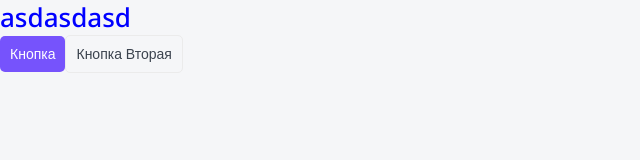
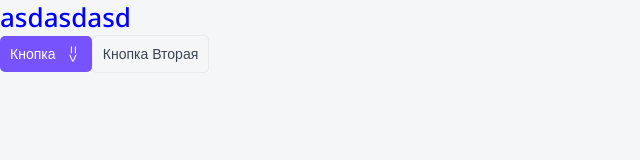
Before and after one commit to ViktorVertegel/rateme, a Next.js app: page / in a window 1280 px wide. Shown: the top 160 px of the page, without its empty margins (0-640 px from the left). Built offline with nearby package versions, Linux system fonts and the light colour scheme.

Commit message:
trtiy commit

```diff
--- a/components/Button/Button.module.css
+++ b/components/Button/Button.module.css
@@ -34,3 +34,14 @@
     color: var(--white);
     background-color: var(--primary);
 }
+
+.arrow {
+    display: inline-block;
+
+    margin-left: 10px;
+}
+
+.down {
+    transform: rotate(90deg);
+    transition: all 200ms;
+}
--- a/components/Button/Button.props.ts
+++ b/components/Button/Button.props.ts
@@ -3,4 +3,5 @@ import React, { ButtonHTMLAttributes, DetailedHTMLProps, ReactNode } from "react
 export interface ButtonProps extends DetailedHTMLProps<ButtonHTMLAttributes<HTMLButtonElement>, HTMLButtonElement> {
     children: ReactNode;
     appearance: 'primary' | 'ghost';
+    arrow?: 'down' | 'right' | 'none';
 }
--- a/components/Button/Button.tsx
+++ b/components/Button/Button.tsx
@@ -2,7 +2,7 @@ import { ButtonProps } from "./Button.props";
 import styles from './Button.module.css';
 import cn from 'classnames';
 
-export const Button = ({appearance, children, className, ...props}: ButtonProps):JSX.Element => {
+export const Button = ({appearance, arrow = 'none', children, className, ...props}: ButtonProps):JSX.Element => {
     return (
         <button
             className={cn(styles.button, className,  {
@@ -12,6 +12,12 @@ export const Button = ({appearance, children, className, ...props}: ButtonProps)
             {...props}
         >
             {children}
+            {arrow !== 'none' && <span className={cn(styles.arrow, {
+                [styles.down]: arrow = 'down',
+                [styles.right]: arrow = 'right'
+            })}>
+                =&gt;
+            </span>}
        </button>
    )
 }
--- a/pages/index.tsx
+++ b/pages/index.tsx
@@ -6,7 +6,7 @@ export default function Home(): JSX.Element {
   return (
     <div>
       <Htag tag='h1'> asdasdasd</Htag>
-      <Button appearance="primary">Кнопка</Button>
+      <Button appearance="primary" arrow="right">Кнопка</Button>
       <Button appearance="ghost">Кнопка Вторая</Button>
     </div>
   );
```
Also changed, not shown: components/Button/arrow.svg (added).
